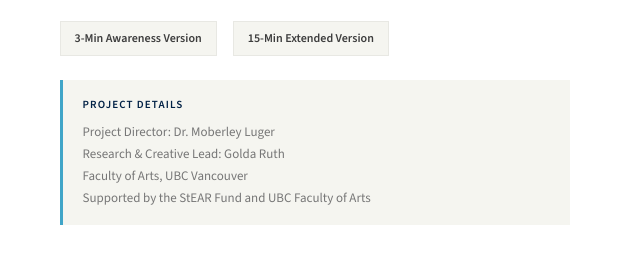
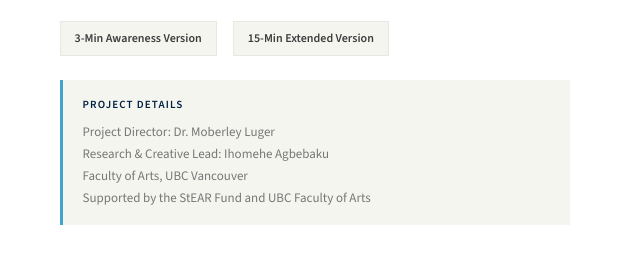
Before and after one commit to ihomehe/linguistic-justice-ubc, a plain HTML site: page index.html in a window 1280 px wide. Shown: the part 9755-10030 px from the top of the page, 638-1278 px from the left. Drawn offline with nearby package versions, Linux system fonts and the light colour scheme; a web font is replaced by a local one.

Commit message:
Update index.html

```diff
--- a/index.html
+++ b/index.html
@@ -1306,7 +1306,7 @@ footer { background: #001228; color: rgba(255,255,255,0.5); padding: 3rem 2rem;
         <div class="film-credits" style="margin-top:1.5rem;">
           <strong>Project Details</strong>
           Project Director: Dr. Moberley Luger<br>
-          Research &amp; Creative Lead: Golda Ruth<br>
+          Research &amp; Creative Lead: Ihomehe Agbebaku<br>
           Faculty of Arts, UBC Vancouver<br>
           Supported by the StEAR Fund and UBC Faculty of Arts
         </div>
```
